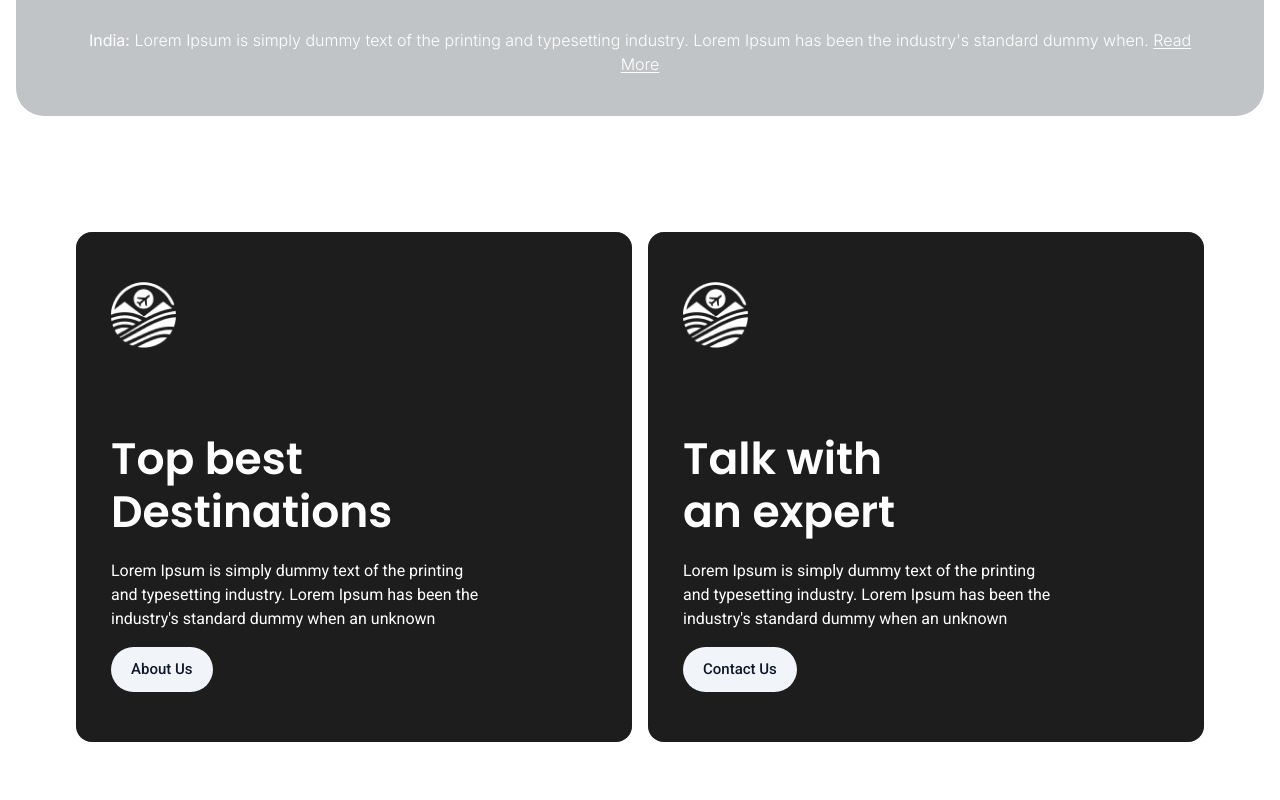
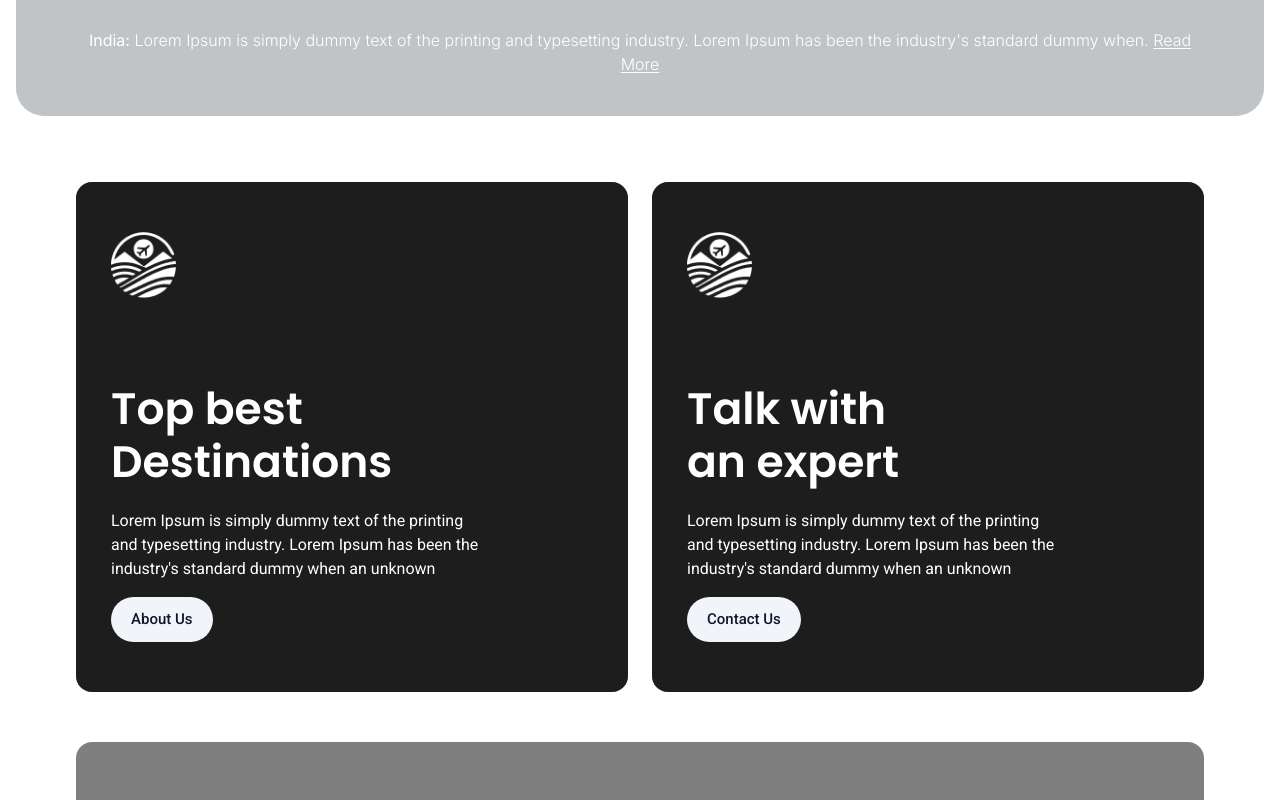
Before and after one commit to websitedorkar/taksverdan, a Next.js app: page / in a window 1280 px wide. Shown: the part 560-1360 px from the top of the page. Built offline with nearby package versions, Linux system fonts and the light colour scheme.

Commit message:
Update index.tsx

```diff
--- a/src/app/(FrontPage)/MultiColumn/index.tsx
+++ b/src/app/(FrontPage)/MultiColumn/index.tsx
@@ -5,9 +5,9 @@ import { Button } from '@/components/ui/button';
 
 const MultiColumn = () => {
   return (
-    <section className='pt-[100px] py-[50px]'>
+    <section className='pt-[50px]'>
         <div className="container-fluid">
-            <div className="grid grid-cols-1 md:grid-cols-2 gap-4">
+            <div className="grid grid-cols-1 md:grid-cols-2 gap-6">
                 {columns && columns.map((column => (
                     <div key={column.id} className="grid__item xl:min-h-[510px] flex flex-col justify-between overflow-hidden relative z-[1] before:content-[''] before:w-full before:h-full before:absolute before:bg-black/40 before:z-[-1] before:start-0 before:top-0 bg-cover bg-center bg-dark text-white rounded-2xl py-[50px] px-[15px] lg:px-[35px]" style={{ backgroundImage: `url(${column.thumbnail.src ?? ''})` }}>
                         <div>
```
